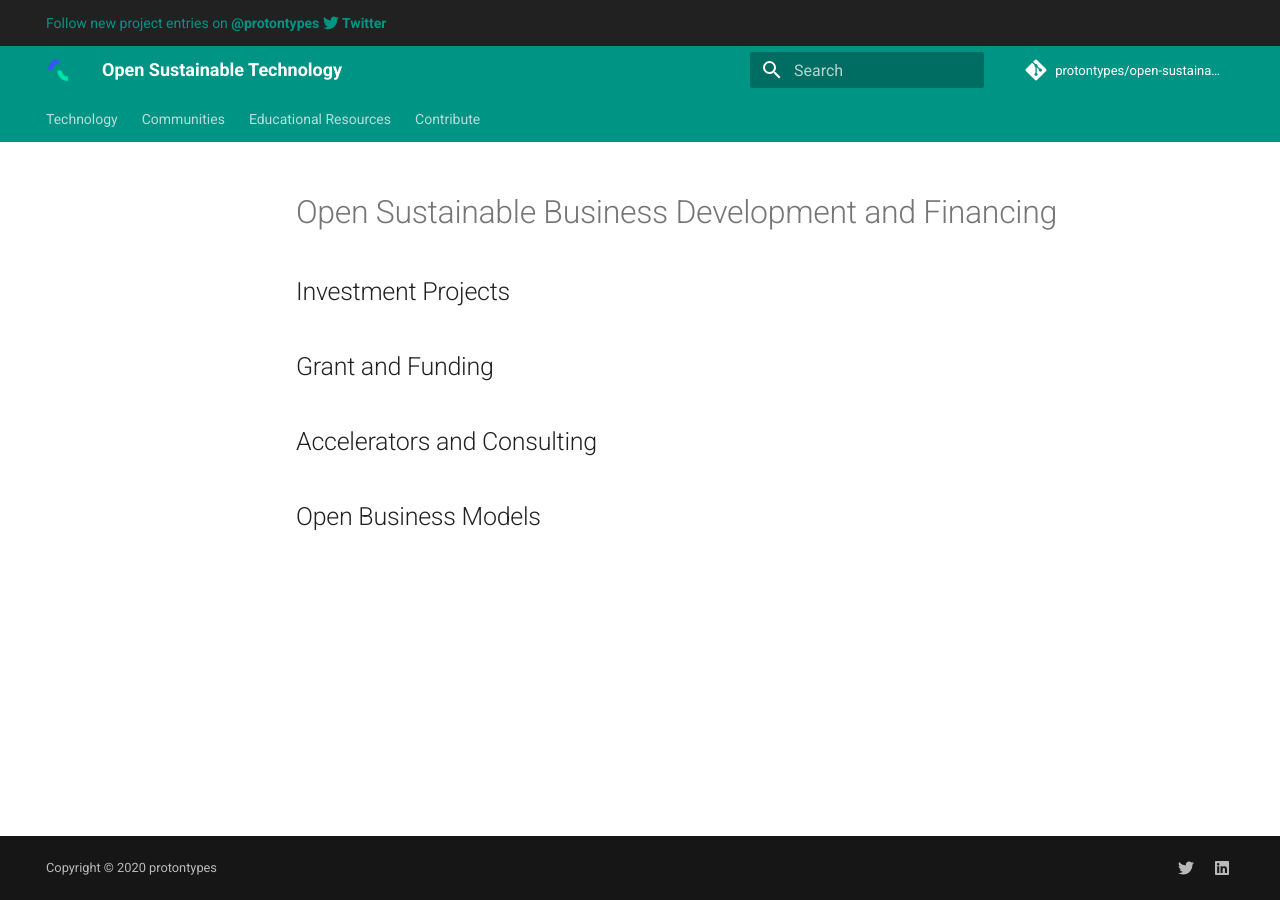
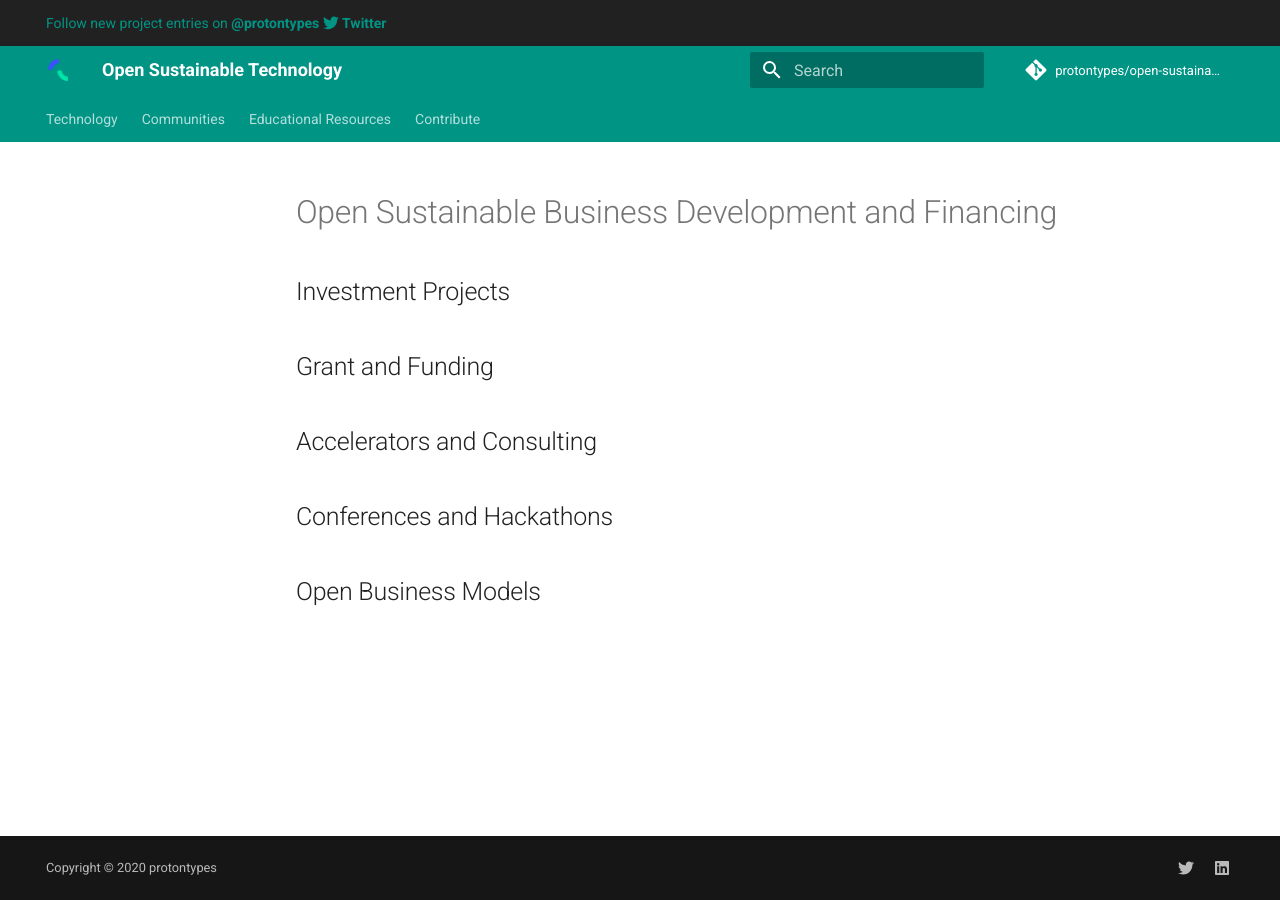
Before and after one commit to protontypes/open-sustainable-technology, an MkDocs documentation site: the page built from docs/BUSINESS.md, in a window 1280 px wide. Built offline with MkDocs 1.6.1 and Material for MkDocs 9.7.7, drawn with Linux system fonts in a browser that asks for light colours; comment, search, counter and statistics services are not loaded.

Commit message:
Update BUSINESS.md

```diff
--- a/docs/BUSINESS.md
+++ b/docs/BUSINESS.md
@@ -6,4 +6,6 @@
 
 ## Accelerators and Consulting
 
+## Conferences and Hackathons
+
 ## Open Business Models
```
